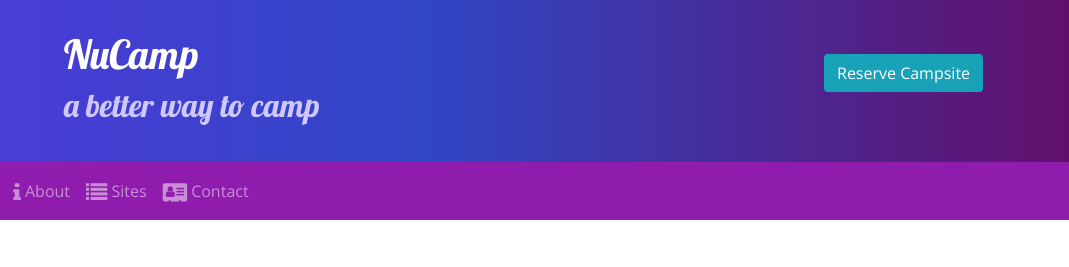
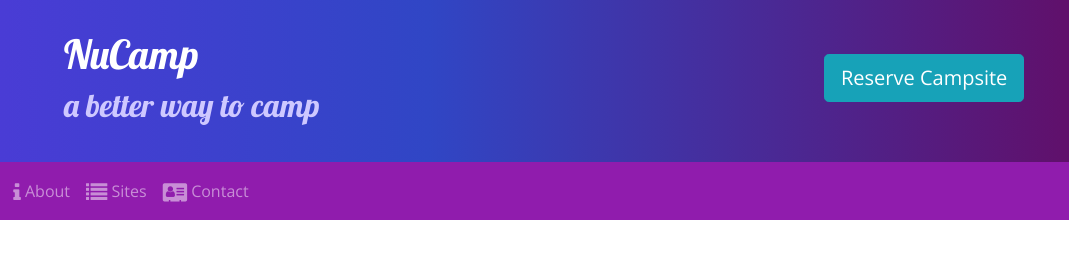
Before and after one commit to Bryan-Welch/Nucamp-site, a website: page index.html in a window 1280 px wide. Shown: the top 267 px of the page, 211-1280 px from the left. Drawn offline with nearby package versions, Linux system fonts and the light colour scheme.

Commit message:
reserve button fix

```diff
--- a/index.html
+++ b/index.html
@@ -30,7 +30,7 @@
                     <h2>a better way to camp</h2>
                 </div>
                 <div class="col col-md-4 col-xl-2 mt-4">
-                    <a id="reserveForm" class="btn bg-info text-white" role="button" href="#reserveForm">Reserve Campsite</a>
+                    <a class="btn btn-info btn-lg text-nowrap" role="button" href="#reserveForm">Reserve Campsite</a>
                 </div>
             </div>
         </div>
```
